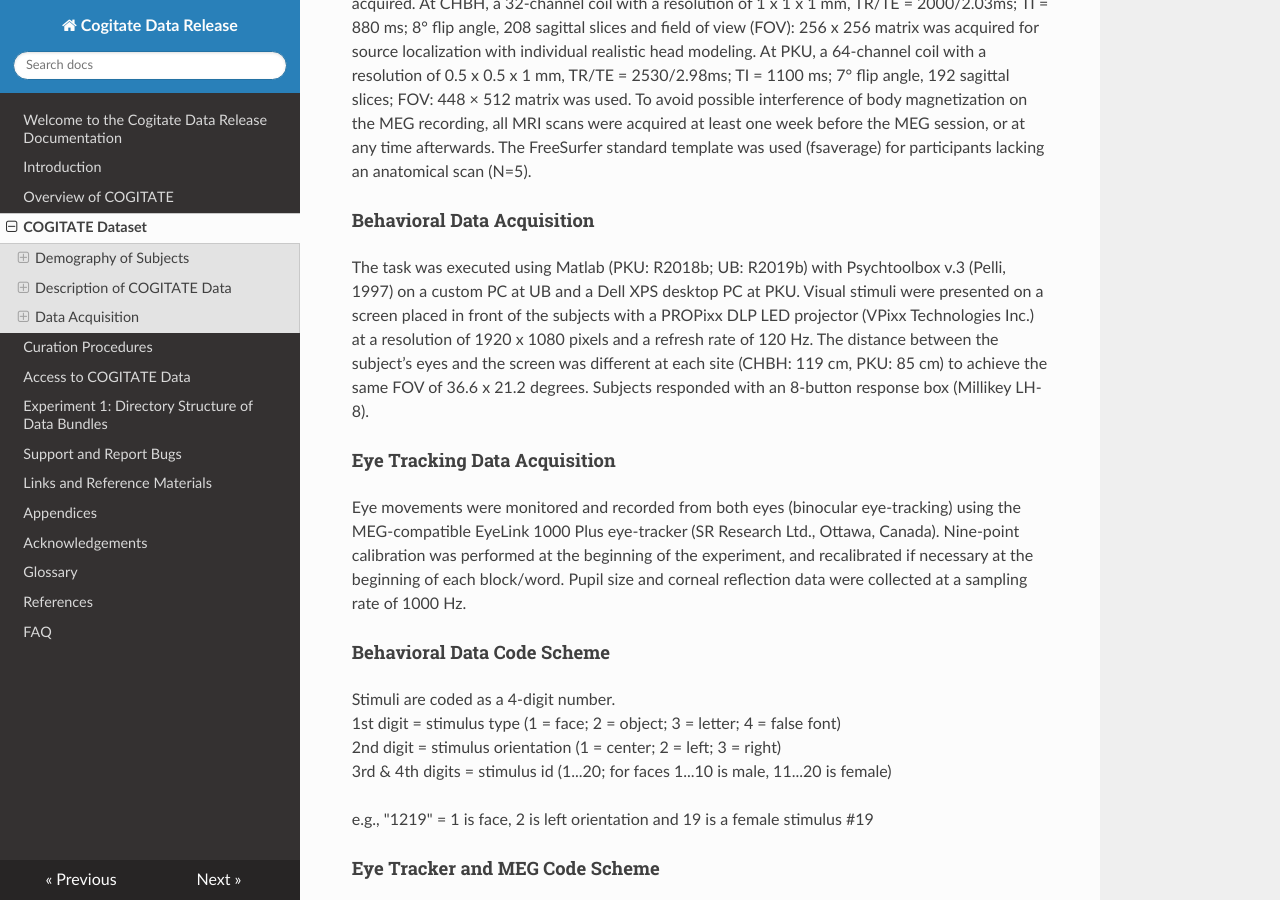
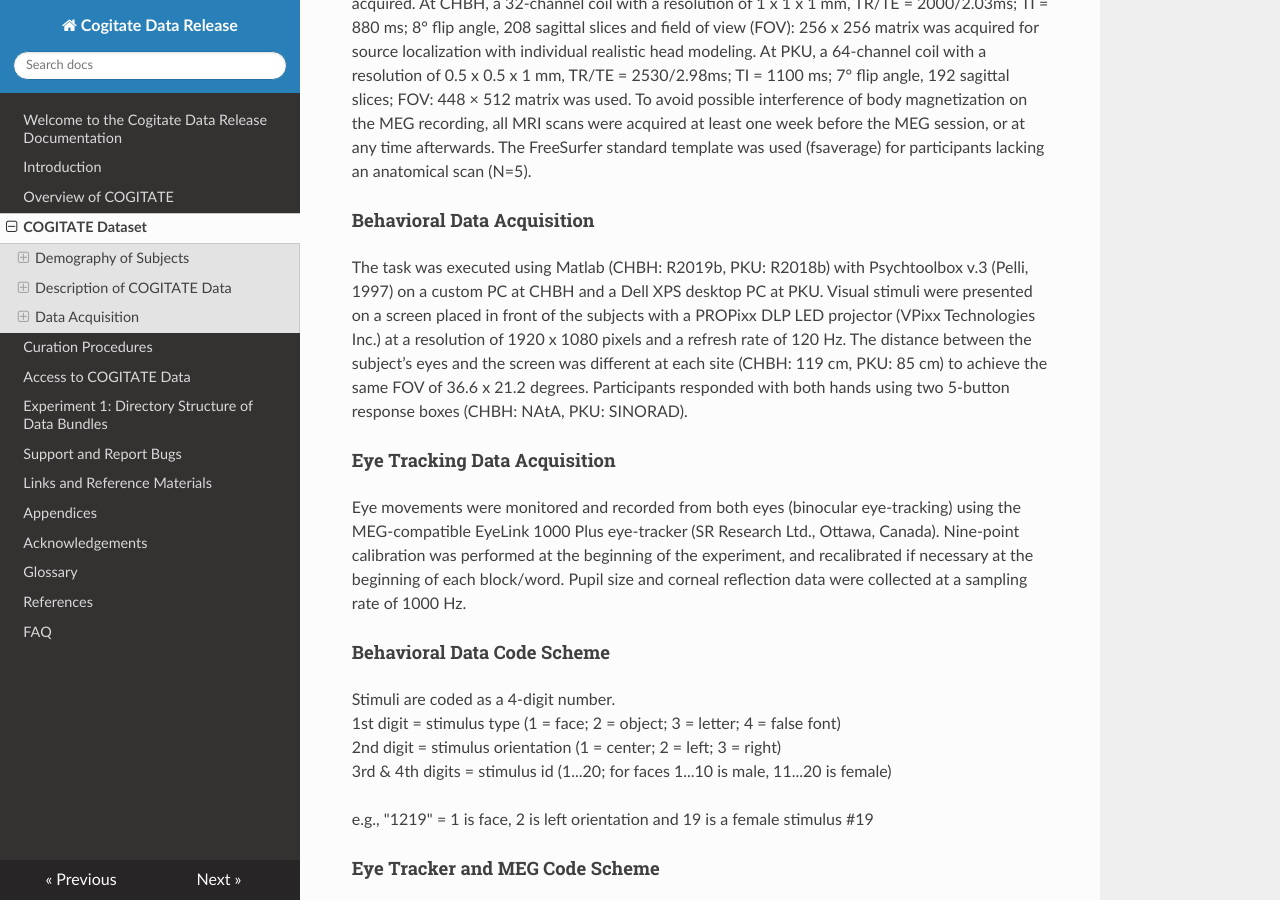
Before and after one commit to Cogitate-consortium/cogitate-data, an MkDocs documentation site: the page built from docs/03_cogdataset.md, in a window 1280 px wide and 900 px high, scrolled down 9923 px. Built offline with MkDocs 1.6.1, drawn with Linux system fonts in a browser that asks for light colours; nearby versions of some CDN libraries.

Commit message:
Edited Behavioral Data Acquisition section of COGITATE Dataset file

```diff
--- a/docs/03_cogdataset.md
+++ b/docs/03_cogdataset.md
@@ -200,7 +200,7 @@
 
 #### Behavioral Data Acquisition
 
-The task was executed using Matlab (PKU: R2018b; UB: R2019b) with Psychtoolbox v.3 (Pelli, 1997) on a custom PC at UB and a Dell XPS desktop PC at PKU. Visual stimuli were presented on a screen placed in front of the subjects with a PROPixx DLP LED projector (VPixx Technologies Inc.) at a resolution of 1920 x 1080 pixels and a refresh rate of 120 Hz. The distance between the subject’s eyes and the screen was different at each site (CHBH: 119 cm, PKU: 85 cm) to achieve the same FOV of 36.6 x 21.2 degrees. Subjects responded with an 8-button response box (Millikey LH-8).
+The task was executed using Matlab (CHBH: R2019b, PKU: R2018b) with Psychtoolbox v.3 (Pelli, 1997) on a custom PC at CHBH and a Dell XPS desktop PC at PKU. Visual stimuli were presented on a screen placed in front of the subjects with a PROPixx DLP LED projector (VPixx Technologies Inc.) at a resolution of 1920 x 1080 pixels and a refresh rate of 120 Hz. The distance between the subject’s eyes and the screen was different at each site (CHBH: 119 cm, PKU: 85 cm) to achieve the same FOV of 36.6 x 21.2 degrees. Participants responded with both hands using two 5-button response boxes (CHBH: NAtA, PKU: SINORAD).
 
 #### Eye Tracking Data Acquisition
 
```
